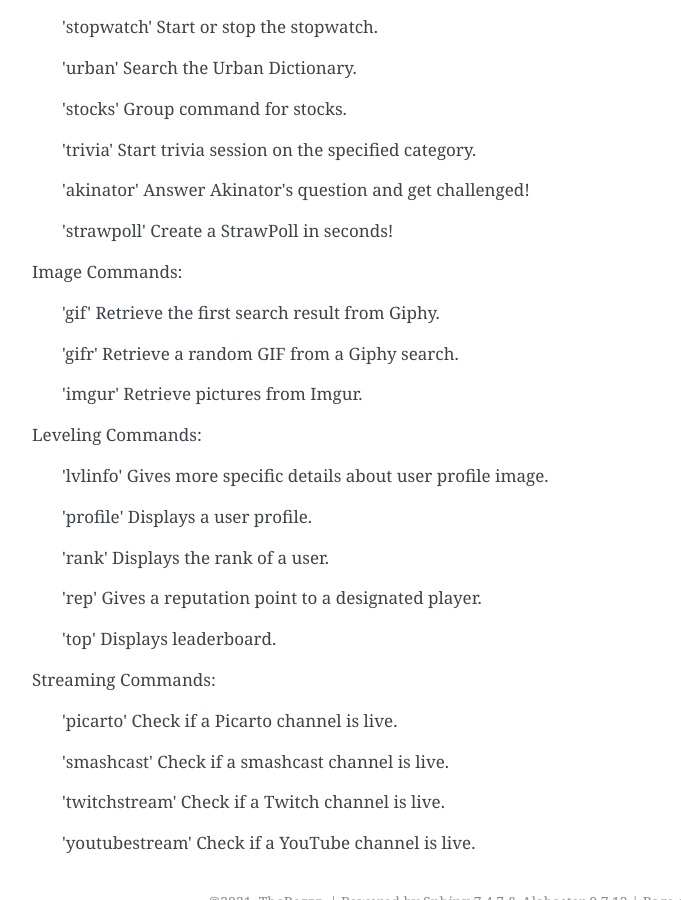
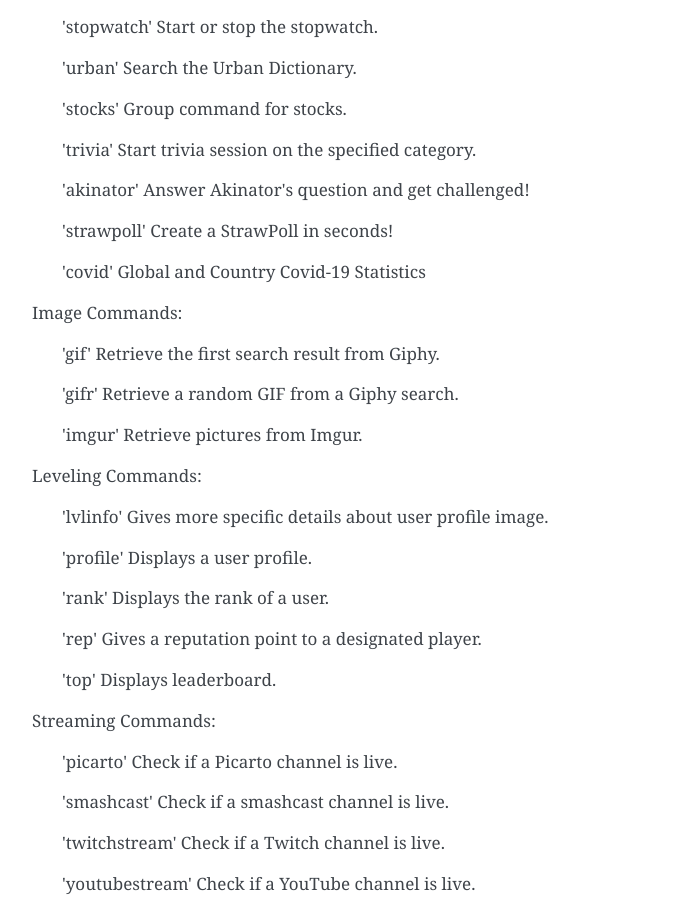
Before and after one commit to TheBozzz34/readthedocs, a Sphinx documentation site: the page built from source/commands.rst, in a window 1280 px wide and 900 px high, scrolled down 2849 px. Shown: the whole window, without its empty margins (388-1069 px from the left). Built offline with Sphinx 7.4.7, drawn with Linux system fonts in a browser that asks for light colours.

Commit message:
covid help

```diff
--- a/source/commands.rst
+++ b/source/commands.rst
@@ -153,6 +153,8 @@
 
     'strawpoll' Create a StrawPoll in seconds!
 
+    'covid' Global and Country Covid-19 Statistics
+
 
 
 Image Commands:
```
